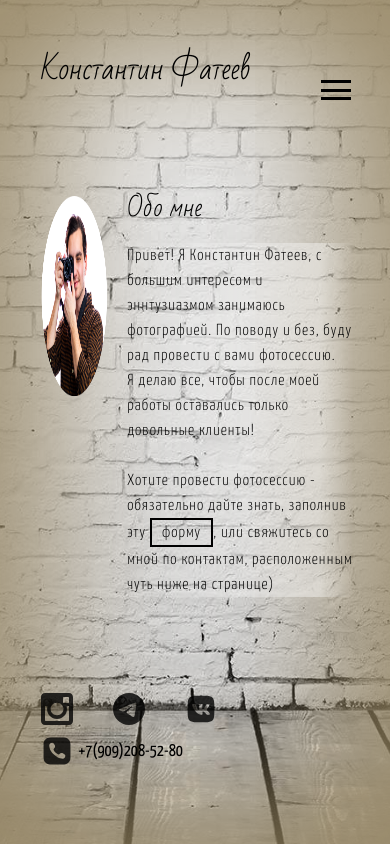
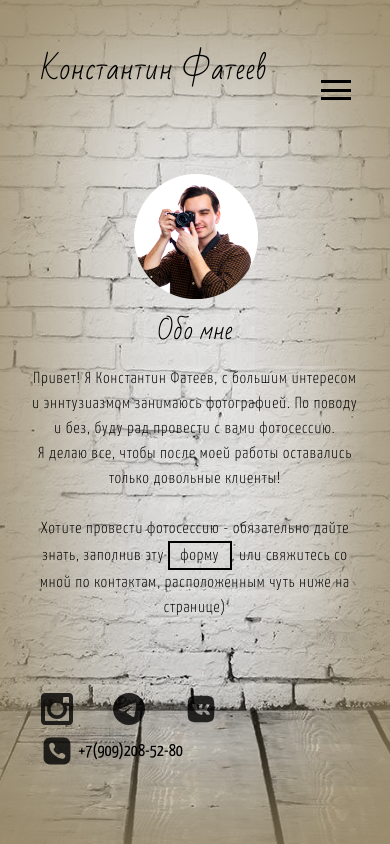
Before and after one commit to xNevrroXx/Photographer-business-card, a React (Create React App) app: page /AboutMe in a window 390 px wide. Built offline with nearby package versions, Linux system fonts and the light colour scheme; a web font is replaced by a local one.

Commit message:
reducing the content size

```diff
--- a/src/components/app/app.scss
+++ b/src/components/app/app.scss
@@ -15,6 +15,6 @@
 		top: 0;
 		bottom: 0;
 		z-index: -1;
-		box-shadow: inset 0px 0px 500px 100px #94835f;
+		box-shadow: inset 0px 0px 500px 60px #94835f;
     }
 }
--- a/src/components/feedback-form/FeedbackForm.tsx
+++ b/src/components/feedback-form/FeedbackForm.tsx
@@ -89,7 +89,8 @@ class FeedbackForm extends Component<IProps, IState> {
 
     onSubmitValidate = (e: any) => {
         e.preventDefault();
-        const   emailInput: any = document.querySelector("input[name='email']"),
+        const   nameInput: any = document.querySelector("input[name='name']"),
+                emailInput: any = document.querySelector("input[name='email']"),
                 phoneInput: any = document.querySelector("input[name='phone']");
 
         let isSend: boolean = true;
@@ -134,6 +135,10 @@ class FeedbackForm extends Component<IProps, IState> {
             return false;
         }
     }
+
+    // validateName = (inputStr: string) => {
+    //     const re: RegExp = /^[a-z]/
+    // }
 
     onSubmit = () => {
         var formElement = $("form");
@@ -180,7 +185,7 @@ class FeedbackForm extends Component<IProps, IState> {
                 />
 
 
-                <label className="feedback-form__label" htmlFor="method-link" >Лучше...?</label>
+                <label className="feedback-form__label" htmlFor="method-link" >Как удобнее</label>
                 <div id="method-link" className="feedback-form__method-links">
                     <input
                         id="radioEmail"
--- a/src/components/feedback-form/feedback-form.scss
+++ b/src/components/feedback-form/feedback-form.scss
@@ -5,7 +5,7 @@
     flex-direction: column;
     align-items: center;
     justify-content: space-between;
-    width: 650px;
+    width: 600px;
     color: white;
     input, textarea#letter, button {
         font-family: $forms;
@@ -18,7 +18,7 @@
         padding: 2px 5px 2px 5px;
         display: block;
         width: 100%;
-        height: 50px;
+        height: 40px;
         border: none;
         border-radius: 5px;
         margin-bottom: 20px;
@@ -49,10 +49,10 @@
     &__label {
         display: block;
         width: 100%;
-        font-size: 25px;
+        font-size: 23px;
         font-family: $forms;
         letter-spacing: 1px;
-        font-weight: 400;
+        font-weight: 600;
         color: $textBlackAlpha;
     }
     &__method-links {
@@ -87,10 +87,3 @@
         }
     }
 }
-
-
-@media screen and (max-width: 800px) {
-    .feedback-form {
-        width: 100%;
-    }
-}
--- a/src/components/feedback-form/feedback-form_Media.scss
+++ b/src/components/feedback-form/feedback-form_Media.scss
@@ -1,8 +1,19 @@
+@media screen and (max-width: 800px) {
+    .feedback-form {
+        max-width: 80%;
+    }
+}
+
 @media screen and (max-width: 650px) {
     .feedback-form {
+        max-width: 95%;
         & > input {
             height: 35px;
             margin-bottom: 18px;
+            font-size: 16px;
+        }
+        textarea#letter {
+            font-size: 16px;
         }
         & > &__label {
             margin-bottom: 18px;
@@ -24,6 +35,8 @@
 
 @media screen and (max-width: 450px) {
     .feedback-form {
+        max-width: none;
+        width: 100%;
         input {
             height: 30px;
             margin-bottom: 15px;
--- a/src/components/header/header.scss
+++ b/src/components/header/header.scss
@@ -31,6 +31,7 @@
         font-family: $titles, serif;
         font-weight: 400;
         line-height: 40px;
+        letter-spacing: 1px;
         color: $main-color;
     }
     &__menu > ul {
--- a/src/components/pages/about-me/about-me.scss
+++ b/src/components/pages/about-me/about-me.scss
@@ -22,11 +22,11 @@
         justify-content: flex-start;
         align-content: flex-start;
         margin-bottom: 20px;
-        column-gap: 20px;
+        gap: 20px;
     }
     &__wrapper-photo {
-        height: 200px;
-        width: 200px;
+        height: 175px;
+        width: 175px;
     }
     &__photo {
         height: 100%;
@@ -39,9 +39,9 @@
     &__title {
         font-family: $titles;
         color: $textWhite;
-        font-size: 36px;
-        line-height: 36px;
-        margin-bottom: 30px;
+        font-size: 33px;
+        line-height: 33px;
+        margin-bottom: 27px;
     }
     &__description {
         background: linear-gradient(to right, transparent 1%, rgba($color: white, $alpha: 0.5) 85%, transparent);
--- a/src/components/pages/about-me/about-me_Media.scss
+++ b/src/components/pages/about-me/about-me_Media.scss
@@ -7,19 +7,29 @@
             min-height: 85vh;
             height: 100%;
         }
-        main {
-            width: 80vw;
+        &__tech-wrapper {
+            flex-direction: column;
+            align-items: center;
+        }
+        &__wrapper-photo {
+            width: 125px;
+            height: 125px;
+        }
+        &__wrapper-content {
+            width: 550px;
         }
         &__title {
+            text-align: center;
             font-size: 32px;
             line-height: 32px;
             margin-bottom: 25px;
         }
         &__description {
+            text-align: center;
             font-size: 19px;
             line-height: 28px;
             letter-spacing: 1px;
-            background: linear-gradient(to right, transparent 1%, rgba($color: white, $alpha: 0.4) 85%, transparent);
+            background: linear-gradient(to right, transparent 1%, rgba($color: white, $alpha: 0.2) 85%, transparent);
         }
     }
 }
@@ -37,6 +47,9 @@
     .about-me {
         padding-top: 50px;
         padding-bottom: 40px;
+        &__wrapper-content {
+            width: 85vw;
+        }
         &__title {
         font-size: 32px;
         line-height: 36px;
--- a/src/components/pages/contacts/contacts.scss
+++ b/src/components/pages/contacts/contacts.scss
@@ -17,8 +17,8 @@
     &__title {
         font-family: "Bad Script";
         color: $textWhite;
-        font-size: 36px;
-        line-height: 36px;
+        font-size: 33px;
+        line-height: 33px;
         margin-bottom: 15px;
     }
     &__tout {
--- a/src/style/style.scss
+++ b/src/style/style.scss
@@ -22,7 +22,7 @@ html, body, #root {
 .container {
     display: block;
     position: relative;
-    width: 1212px;
+    width: 1000px;
     margin: 0 auto;
 }
 
```
